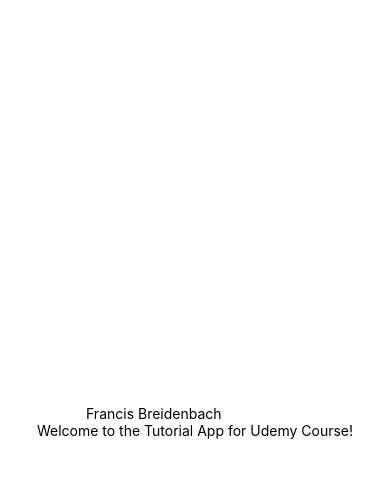
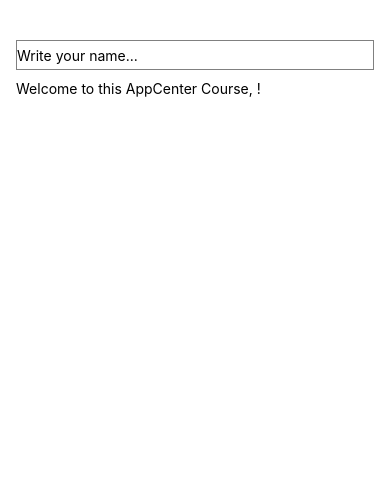
Before and after one commit to francisbreidenbach/TutorialApp, a React Native app: screen / in a window 390 px wide. Shown: the top 478 px of the page. Built offline with nearby package versions, Linux system fonts and the light colour scheme.

Commit message:
Feature ready!

```diff
--- a/App.js
+++ b/App.js
@@ -1,22 +1,6 @@
-import { StatusBar } from 'expo-status-bar';
-import React from 'react';
-import { StyleSheet, Text, View, TextInput } from 'react-native';
+import React from "react";
+import Greeting from "./src/components/greeting";
 
 export default function App() {
-  return (
-    <View style={styles.container}>
-      <TextInput value="Francis Breidenbach"/>
-      <Text>Welcome to the Tutorial App for Udemy Course!</Text>
-      <StatusBar style="auto" />
-    </View>
-  );
+  return <Greeting />;
 }
-
-const styles = StyleSheet.create({
-  container: {
-    flex: 1,
-    backgroundColor: '#fff',
-    alignItems: 'center',
-    justifyContent: 'center',
-  },
-});
--- /dev/null
+++ b/src/components/greeting.js
@@ -0,0 +1,33 @@
+import React, { Component } from "react";
+import { Text, TextInput, View, StyleSheet } from "react-native";
+
+export default class Greeting extends Component {
+  constructor(props) {
+    super(props);
+    this.state = { name: "" };
+  }
+
+  render() {
+    return (
+      <View style={styles.container}>
+        <TextInput
+          style={{ height: 30, borderColor: "gray", borderWidth: 1 }}
+          placeholder="Write your name..."
+          onChangeText={(name) => this.setState({ name })}
+        />
+        <Text style={{ marginTop: 10 }}>
+          Welcome to this AppCenter Course, {this.state.name}!
+        </Text>
+      </View>
+    );
+  }
+}
+
+const styles = StyleSheet.create({
+  container: {
+    marginTop: 40,
+    marginHorizontal: 16,
+    flex: 1,
+    backgroundColor: "#fff",
+  },
+});
```
Also changed, not shown: package.json (indentation only).
